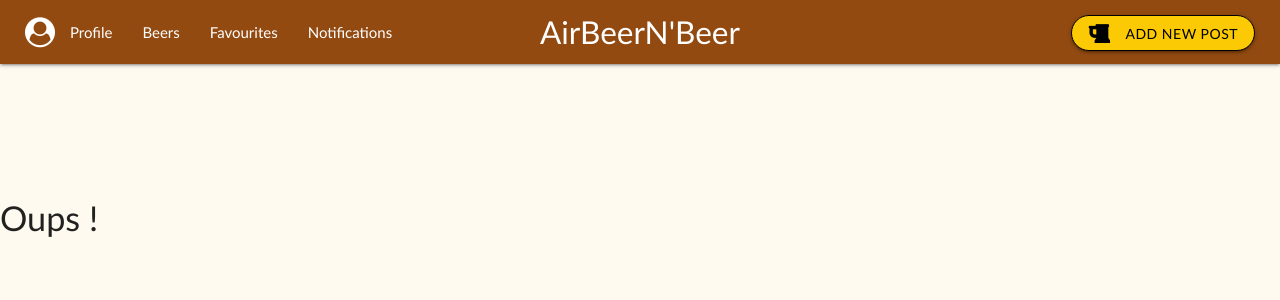
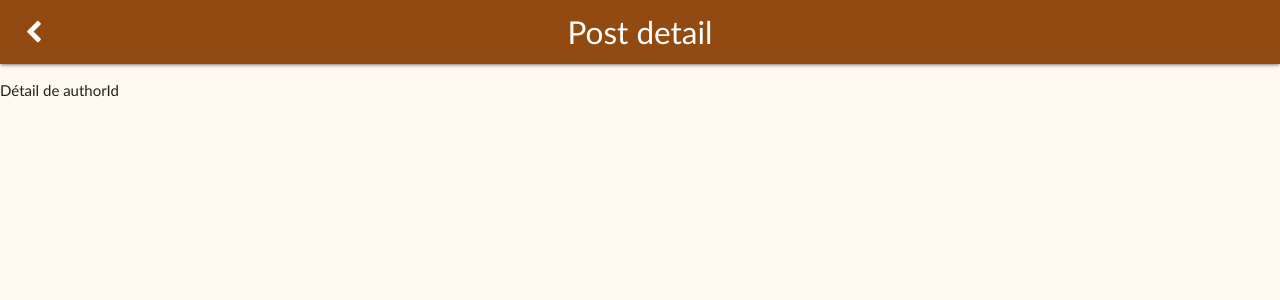
Before and after one commit to guillaumesoldera/devoxx-pwa, a React (Create React App) app: page /authors/authorId in a window 1280 px wide. Shown: the top 300 px of the page. Built offline with nearby package versions, Linux system fonts and the light colour scheme.

Commit message:
bootstrap detail pages

```diff
--- a/src/App.js
+++ b/src/App.js
@@ -6,6 +6,8 @@ import { Home } from './pages/Home';
 import { Favourites } from './pages/Favourites';
 import { Notifications } from './pages/Notifications';
 import { NoMatch } from './pages/NoMatch';
+import { Author } from './pages/Author';
+import { PostDetail } from './pages/PostDetail';
 class App extends Component {
   render() {
     return (
@@ -15,7 +17,9 @@ class App extends Component {
                 <Route exact path="/" component={Home} />
                 <Route exact path="/beers" component={Home} />
                 <Route exact path="/notifications" component={Notifications} />
-                <Route path="/favourites" component={Favourites} />
+                <Route exact path="/favourites" component={Favourites} />
+                <Route exact path="/:authorId" render={({match}) => <Author authorId={match.params.authorId}/>} />
+                <Route exact path="/:authorId/:postId" render={({match}) => <PostDetail postId={match.params.postId}/>} />
                 <Route component={NoMatch} />
               </Switch>
           </div>
--- a/src/components/Header.js
+++ b/src/components/Header.js
@@ -9,7 +9,7 @@ export class Header extends Component {
             <div className="navbar-fixed">
                 <nav>
                     <div className="nav-wrapper">
-                    <NavLink to={'/'} className="brand-logo center">AirBeerN'Beer</NavLink>
+                    <NavLink to={'/'} className="brand-logo center"><h1>AirBeerN'Beer</h1></NavLink>
                     <ul className="left profile">
                         <li><NavLink to={"/profile"} className="tab"><i className="fa fa-user-circle small left"></i><span>Profile</span></NavLink></li>
                     </ul>
@@ -36,3 +36,38 @@ export class Header extends Component {
         );
     }
 }
+
+class _BackHeader extends Component {
+
+    goBack = (e) => {
+        if (e && e.preventDefault) {
+            e.preventDefault();
+        }
+        if (this.props.history.length > 1) {
+            this.props.history.goBack();
+        } else {
+            this.props.history.replace("/")
+        }
+    }
+
+    render () {
+        return (
+            <div className="navbar-fixed navbar-back">
+                <nav>
+                    <div className="nav-wrapper">
+                        <ul className="left back">
+                            <li>
+                                <a href="#" onClick={this.goBack}>
+                                    <i className="fa fa-chevron-left material-icons small"></i>
+                                </a>
+                            </li>
+                        </ul>
+                        <h1 className="brand-logo center">{this.props.title}</h1>
+                    </div>
+                </nav>
+            </div>
+        )
+    }
+}
+
+export const BackHeader = withRouter(_BackHeader);
--- /dev/null
+++ b/src/pages/Author.js
@@ -0,0 +1,13 @@
+import React, { Component } from 'react';
+import { BackHeader } from '../components/Header';
+
+export class Author extends Component {
+    render() {
+        return (
+            <div className="author-detail">
+                <BackHeader title={"Author detail"}/>
+                <p>Détail de {this.props.authorId}</p>
+            </div>
+        );
+    }
+}
--- /dev/null
+++ b/src/pages/PostDetail.js
@@ -0,0 +1,13 @@
+import React, { Component } from 'react';
+import { BackHeader } from '../components/Header';
+
+export class PostDetail extends Component {
+    render() {
+        return (
+            <div className="post-detail">
+                <BackHeader title={"Post detail"}/>
+                <p>Détail de {this.props.postId}</p>
+            </div>
+        );
+    }
+}
--- a/src/styles/Header.scss
+++ b/src/styles/Header.scss
@@ -1,6 +1,14 @@
 @import 'components/variables';
 nav {
     padding: 0 10px;
+    h1 {
+        margin: 0;
+        line-height: inherit;
+        font-size: 2.2rem;
+        @media #{$small-and-down} {
+            font-size: 1.5rem;
+        }
+    }
     li {
         a.active {
           background-color: rgba(0, 0, 0, 0.1);
```
